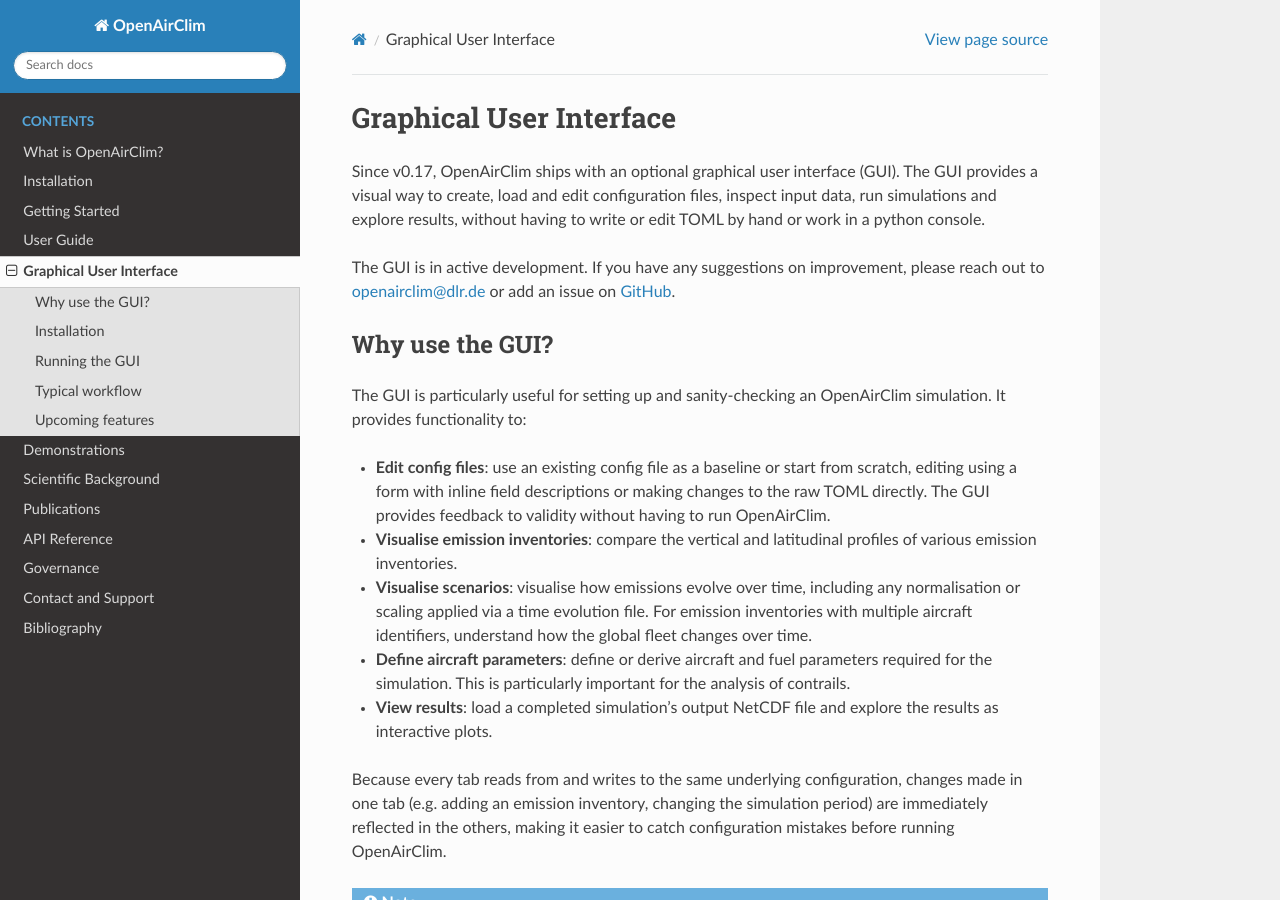
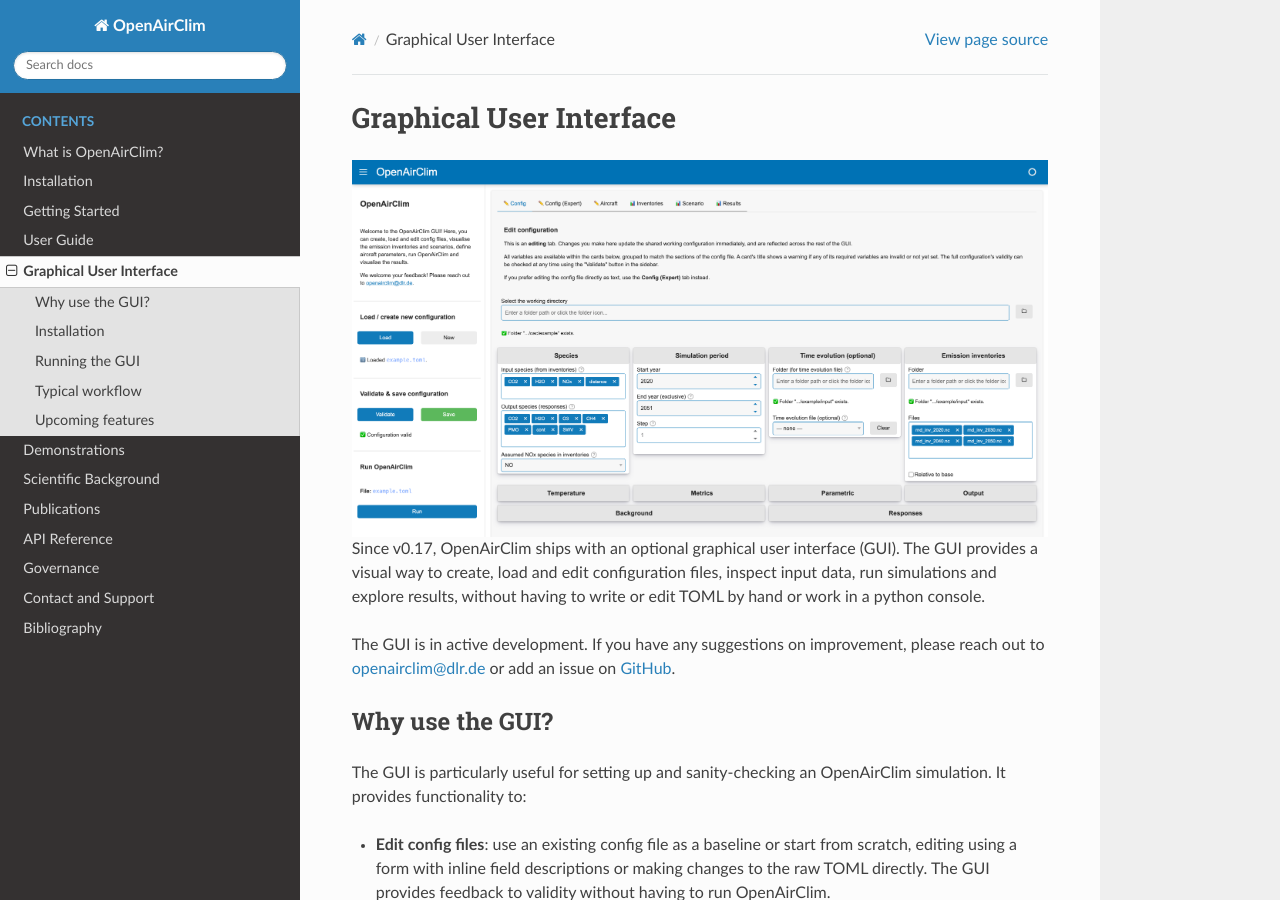
Before and after one commit to dlr-pa/oac, a Sphinx documentation site: the page built from docs/source/gui.rst, in a window 1280 px wide and 900 px high. Built offline with Sphinx 7.4.7 and the Read the Docs theme 3.1.0, drawn with Linux system fonts in a browser that asks for light colours.

Commit message:
Add teaser screenshot of the GUI to docs

```diff
--- a/docs/source/gui.rst
+++ b/docs/source/gui.rst
@@ -1,5 +1,9 @@
 Graphical User Interface
 ========================
+
+.. figure:: _static/gui_screenshot.png
+    :alt: Screenshot of the OpenAirClim GUI
+    :align: center
 
 Since v0.17, OpenAirClim ships with an optional graphical user interface (GUI).
 The GUI provides a visual way to create, load and edit configuration files,
```
Also changed, not shown: docs/source/_static/gui_screenshot.png (added).
